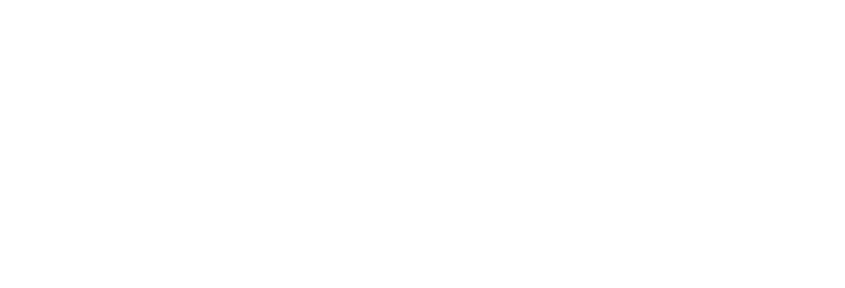
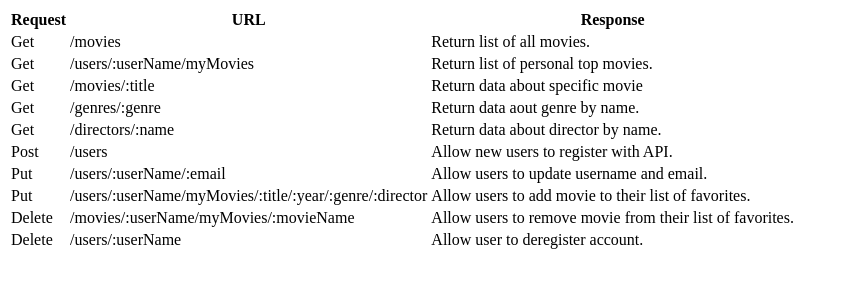
Before and after one commit to timmagithub/movie_API, a website: page public/documentation.html in a window 1280 px wide. Shown: the whole page, without its empty margins (0-845 px from the left). Drawn offline with Linux system fonts and the light colour scheme.

Commit message:
add table of url paths for navigating api.

```diff
--- a/public/documentation.html
+++ b/public/documentation.html
@@ -3,4 +3,63 @@
         <head>
             <title>quikFlix Documentation</title>
         </head>
+        <body>
+            <table>
+                <tr>
+                    <th>Request</th>
+                    <th>URL</th>
+                    <th>Response</th>
+                </tr>
+                <tr>
+                    <td>Get</td>
+                    <td>/movies</td>
+                    <td>Return list of all movies.</td>
+                </tr>
+                <tr>
+                    <td>Get</td>
+                    <td>/users/:userName/myMovies</td>
+                    <td>Return list of personal top movies.</td>
+                </tr>
+                <tr>
+                    <td>Get</td>
+                    <td>/movies/:title</td>
+                    <td>Return data about specific movie</td>
+                </tr>
+                <tr>
+                    <td>Get</td>
+                    <td>/genres/:genre</td>
+                    <td>Return data aout genre by name.</td>
+                </tr>
+                <tr>
+                    <td>Get</td>
+                    <td>/directors/:name</td>
+                    <td>Return data about director by name.</td>
+                </tr>
+                <tr>
+                    <td>Post</td>
+                    <td>/users</td>
+                    <td>Allow new users to register with API.</td>
+                </tr>
+                <tr>
+                    <td>Put</td>
+                    <td>/users/:userName/:email</td>
+                    <td>Allow users to update username and email.</td>
+                </tr>
+                <tr>
+                    <td>Put</td>
+                    <td>/users/:userName/myMovies/:title/:year/:genre/:director</td>
+                    <td>Allow users to add movie to their list of favorites.</td>
+                </tr>
+                <tr>
+                    <td>Delete</td>
+                    <td>/movies/:userName/myMovies/:movieName</td>
+                    <td>Allow users to remove movie from their list of favorites.</td>
+                </tr>
+                <tr>
+                    <td>Delete</td>
+                    <td>/users/:userName</td>
+                    <td>Allow user to deregister account.</td>
+                </tr>
+            </table>
+        </body>
     </html>
```
